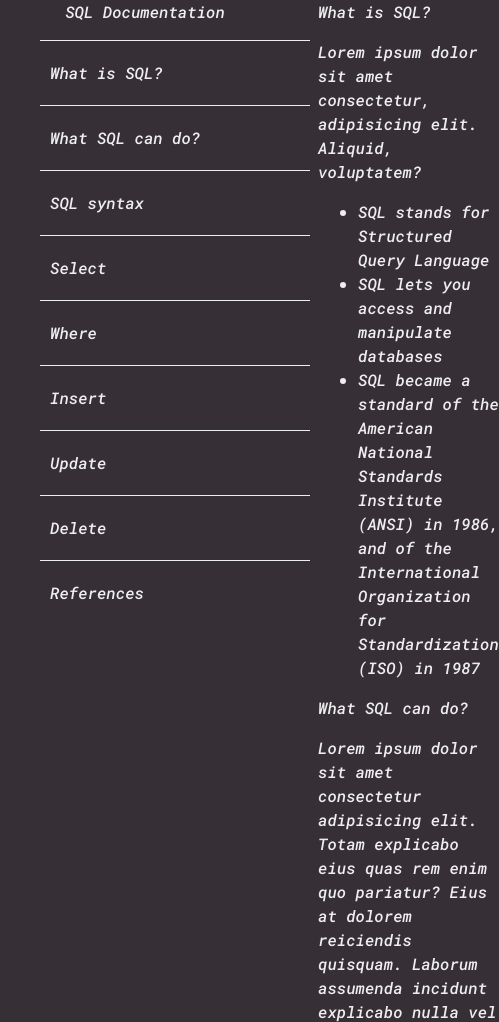
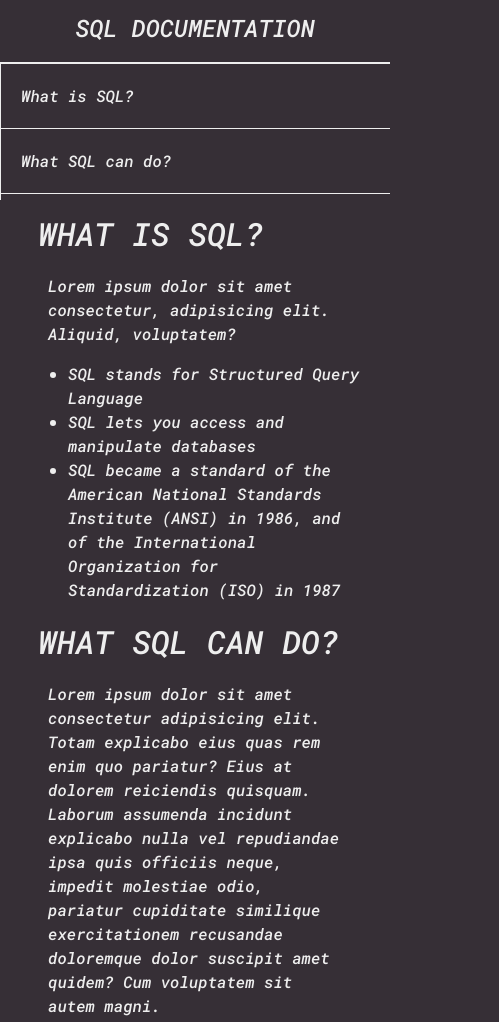
Before and after one commit to konopkagrzegorz/technical-documentation-page, a plain HTML site: page index.html in a window 390 px wide. Shown: the top 1022 px of the page, 499 px wide, since content can reach past the window. Drawn offline with Linux system fonts and the light colour scheme.

Commit message:
prepared for rwd

```diff
--- a/index.html
+++ b/index.html
@@ -333,8 +333,6 @@
         Lorem ipsum dolor sit amet consectetur adipisicing elit. Vitae earum
         dolor aspernatur quas beatae facere ullam hic ipsa, delectus cum?
       </p>
-      <br />
-      <a href="https://www.w3schools.com/sql/sql_intro.asp">Tutorial Link</a>
     </section>
   </main>
 </html>
--- a/style.css
+++ b/style.css
@@ -15,14 +15,30 @@ nav {
   top: 0;
   left: 0px;
   height: 100%;
+  border-right: 2px solid;
+  border-left: 2px solid;
 }
 
 nav > header {
   text-align: center;
+  font-size: 24px;
+}
+
+header {
+  margin: 10px;
+  text-transform: uppercase;
+  font-size: 32px;
 }
 
 nav > ul {
-  height: 88%;
+  height: 100%;
+  padding-left: 0px;
+}
+
+p {
+  text-justify: newspaper;
+  margin-left: 20px;
+  margin-right: 20px;
 }
 
 nav > ul > li {
@@ -33,7 +49,15 @@ nav > ul > li {
   width: 100%;
   color: #eee;
   text-align: left;
-  padding: 20px 10px;
+  padding: 20px 0px;
+}
+
+nav > ul > li:hover {
+  background-color: #855a85;
+}
+
+nav > ul > li > a {
+  margin: 20px;
 }
 
 .nav-link {
@@ -45,4 +69,45 @@ nav > ul > li {
   top: 0px;
   position: absolute;
   margin-left: 310px;
+  margin-right: 30px;
 }
+
+code {
+  display: block;
+  background-color: #817381;
+  text-align: left;
+  white-space: pre-line;
+  position: relative;
+  word-break: normal;
+  word-wrap: normal;
+  line-height: 2;
+  padding: 20px 20px;
+  border-radius: 8px;
+  margin-right: 20px;
+}
+
+@media only screen and (max-width: 815px) {
+  nav > ul {
+    border: 1px solid;
+    height: 200px;
+    width: 100%;
+  }
+
+  nav {
+    position: absolute;
+    top: 0;
+    padding: 0;
+    margin: 0;
+    width: 100%;
+    max-height: 200px;
+    border: none;
+    z-index: 1;
+    overflow-y: auto;
+    overflow-x: hidden;
+  }
+
+  #main-doc {
+    margin-top: 200px;
+    margin-left: 20px;
+  }
+}
```
